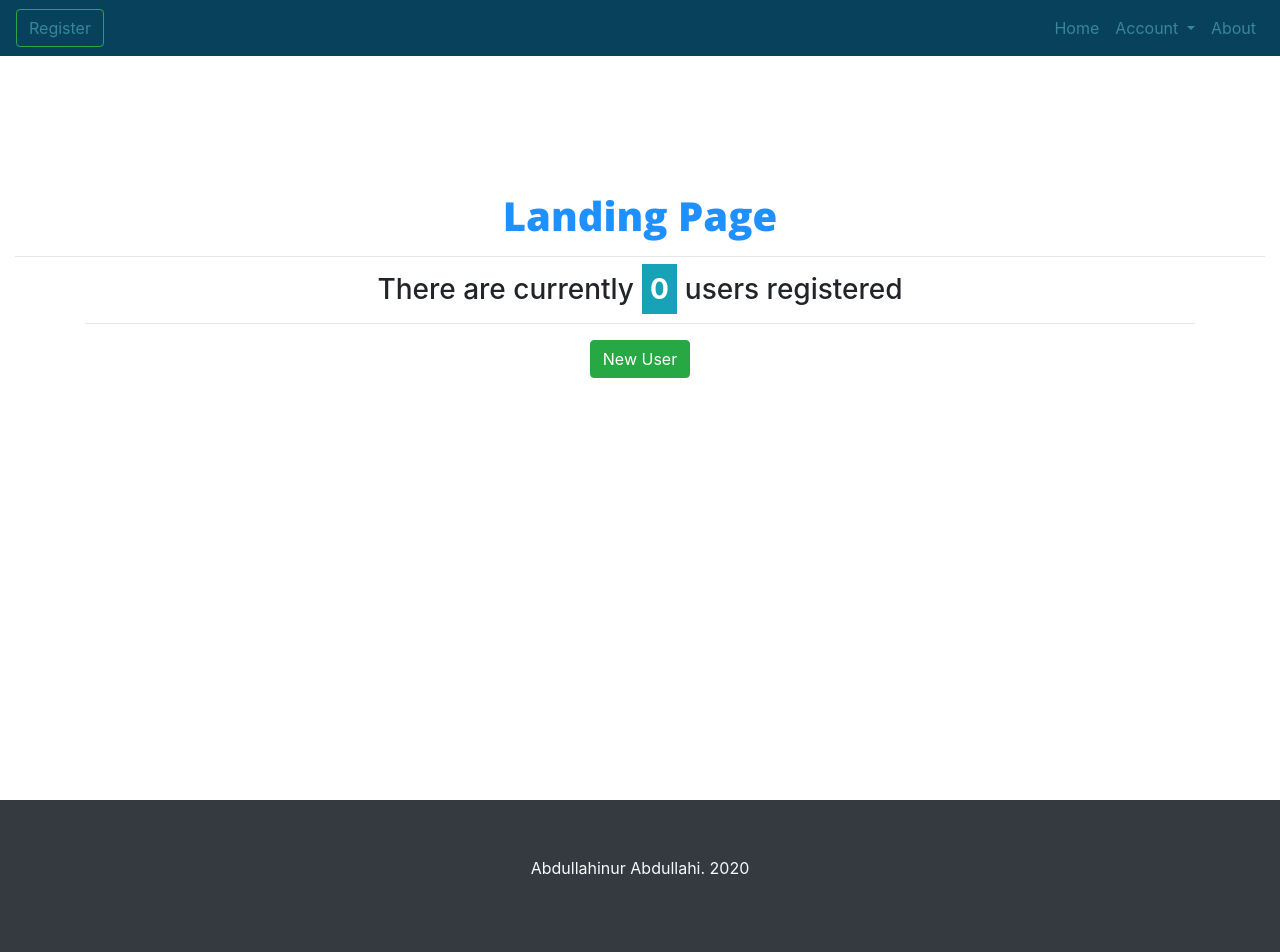
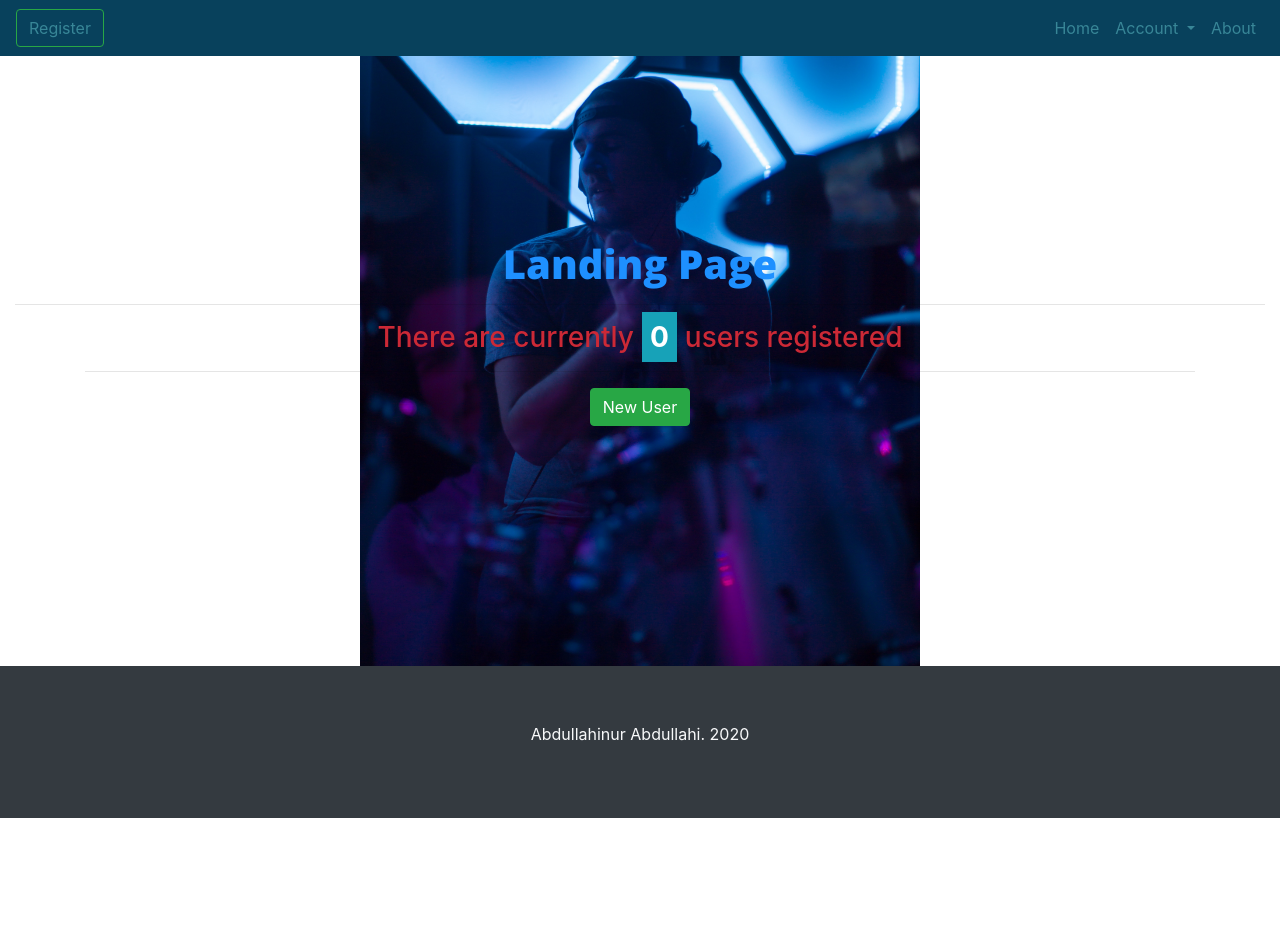
Before and after one commit to SandyAbdullahi/django-todo, a Django app: page / in a window 1280 px wide. After the commit the page ends 818 px from the top, so only its background shows below. Run offline with Django 3.2, Linux system fonts and the light colour scheme; parts of the project's set-up code (start-up, migrations or seed data) failed here and were passed over; some libraries are stand-ins or nearby versions.

Commit message:
testing static images

```diff
--- a/static/css/styles.css
+++ b/static/css/styles.css
@@ -42,6 +42,13 @@ base colors:
 
 
 
+.landing {
+    background: url('../img/payton-tuttle-5wb5-FhQ0M8-unsplash.jpg') no-repeat center;
+    background-size: 35rem;
+    padding: 15rem 0rem;
+    color: #CC2936;
+}
+
 
 
 
@@ -68,10 +75,6 @@ a {
 }
 
 
-
-.landing {
-    padding-top: 15%;
-}
 
 .list-name {
     background-color: #787c7f;
--- a/templates/pages/landing.html
+++ b/templates/pages/landing.html
@@ -2,7 +2,7 @@
 
 {% block content %}
 
-<div class="landing text-center vh-100">
+<div class="landing text-center">
     <div class="container-fluid">
         <h1>Landing Page</h1>
         <hr>
```
Also changed, not shown: static/img/desk-3076954_1920.jpg (added), static/img/glacier-bay-80643_1920.jpg (added), static/img/payton-tuttle-5wb5-FhQ0M8-unsplash.jpg (added).
